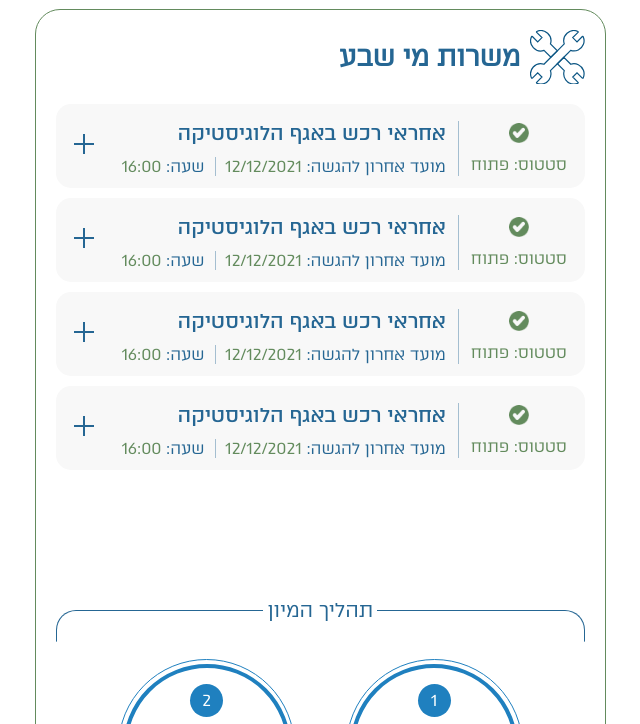
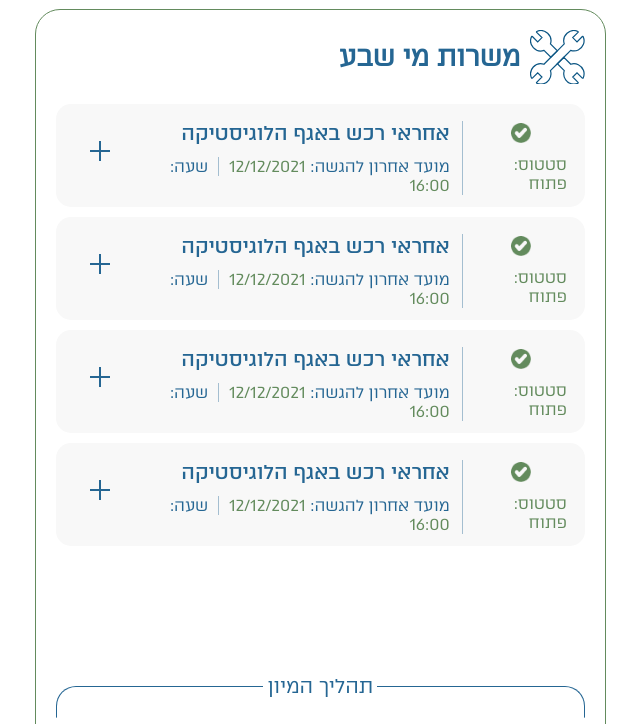
Before and after one commit to savannahtech/charles-sqlink-test, a plain HTML site: page index.html in a window 1280 px wide. Shown: the part 1980-2704 px from the top of the page, without its empty margins (413-1053 px from the left). Drawn offline with Linux system fonts and the light colour scheme; files whose address does not match are found by name.

Commit message:
feat: update svg plus buttons

```diff
--- a/assets/styles/index.css
+++ b/assets/styles/index.css
@@ -127,6 +127,8 @@ span {
 
 .nav-right .search-d3 #close-tag {
   display: none;
+  transform: rotate(45deg);
+  margin: 5px auto;
 }
 
 .nav-logo-text {
@@ -454,6 +456,10 @@ span {
 
 .footer-form h2{
   font-size: 40px;
+}
+
+.footer-form button{
+  padding: 18px 0;
 }
 
 .footer-contact {
--- a/index.html
+++ b/index.html
@@ -75,7 +75,25 @@
             <img src="./assets/images/logo2.png" alt="logo2" />
           </div>
           <div class="search-d3">
-            <span id="close-tag">X</span>
+            <svg
+              id="close-tag"
+              data-name="Expand Item"
+              xmlns="http://www.w3.org/2000/svg"
+              width="20"
+              height="20"
+              viewBox="0 0 20 20"
+              speechify-initial-font-family='"Atlas Regular", arial, tahoma'
+              speechify-initial-font-size="16px"
+            >
+              <path
+                id="icon"
+                d="M1207,395h9v2h-9v9h-2v-9h-9v-2h9v-9h2Z"
+                transform="translate(-1196 -386)"
+                fill="#FFFFFF"
+                speechify-initial-font-family='"Atlas Regular", arial, tahoma'
+                speechify-initial-font-size="16px"
+              ></path>
+            </svg>
             <a id="hamburgerIcon" href="/#">
               <img src="./assets/images/hamburgerIcon.png" alt="hamburgerIcon" />
             </a>
@@ -851,7 +869,25 @@
             </div>
 
             <button class="accordion">
-              <img class="accordion-icon" src="./assets/images/plusIcon.png" alt="plus" />
+              <svg
+                id="Expand_Item"
+                data-name="Expand Item"
+                xmlns="http://www.w3.org/2000/svg"
+                width="20"
+                height="20"
+                viewBox="0 0 20 20"
+                speechify-initial-font-family='"Atlas Regular", arial, tahoma'
+                speechify-initial-font-size="16px"
+              >
+                <path
+                  id="icon"
+                  d="M1207,395h9v2h-9v9h-2v-9h-9v-2h9v-9h2Z"
+                  transform="translate(-1196 -386)"
+                  fill="#256693"
+                  speechify-initial-font-family='"Atlas Regular", arial, tahoma'
+                  speechify-initial-font-size="16px"
+                ></path>
+              </svg>
               <div>
                 <div class="d-flex row d-right align-center mt-1">
                   <div class="d-flex col d-center align-end inner-left">
@@ -961,7 +997,25 @@
             </div>
 
             <button class="accordion">
-              <img class="accordion-icon" src="./assets/images/plusIcon.png" alt="plus" />
+              <svg
+                id="Expand_Item"
+                data-name="Expand Item"
+                xmlns="http://www.w3.org/2000/svg"
+                width="20"
+                height="20"
+                viewBox="0 0 20 20"
+                speechify-initial-font-family='"Atlas Regular", arial, tahoma'
+                speechify-initial-font-size="16px"
+              >
+                <path
+                  id="icon"
+                  d="M1207,395h9v2h-9v9h-2v-9h-9v-2h9v-9h2Z"
+                  transform="translate(-1196 -386)"
+                  fill="#256693"
+                  speechify-initial-font-family='"Atlas Regular", arial, tahoma'
+                  speechify-initial-font-size="16px"
+                ></path>
+              </svg>
               <div>
                 <div class="d-flex row d-right align-center mt-1">
                   <div class="d-flex col d-center align-end inner-left">
@@ -1071,7 +1125,25 @@
             </div>
 
             <button class="accordion">
-              <img class="accordion-icon" src="./assets/images/plusIcon.png" alt="plus" />
+              <svg
+                id="Expand_Item"
+                data-name="Expand Item"
+                xmlns="http://www.w3.org/2000/svg"
+                width="20"
+                height="20"
+                viewBox="0 0 20 20"
+                speechify-initial-font-family='"Atlas Regular", arial, tahoma'
+                speechify-initial-font-size="16px"
+              >
+                <path
+                  id="icon"
+                  d="M1207,395h9v2h-9v9h-2v-9h-9v-2h9v-9h2Z"
+                  transform="translate(-1196 -386)"
+                  fill="#256693"
+                  speechify-initial-font-family='"Atlas Regular", arial, tahoma'
+                  speechify-initial-font-size="16px"
+                ></path>
+              </svg>
               <div>
                 <div class="d-flex row d-right align-center mt-1">
                   <div class="d-flex col d-center align-end inner-left">
@@ -1181,7 +1253,25 @@
             </div>
 
             <button class="accordion">
-              <img class="accordion-icon" src="./assets/images/plusIcon.png" alt="plus" />
+              <svg
+                id="Expand_Item"
+                data-name="Expand Item"
+                xmlns="http://www.w3.org/2000/svg"
+                width="20"
+                height="20"
+                viewBox="0 0 20 20"
+                speechify-initial-font-family='"Atlas Regular", arial, tahoma'
+                speechify-initial-font-size="16px"
+              >
+                <path
+                  id="icon"
+                  d="M1207,395h9v2h-9v9h-2v-9h-9v-2h9v-9h2Z"
+                  transform="translate(-1196 -386)"
+                  fill="#256693"
+                  speechify-initial-font-family='"Atlas Regular", arial, tahoma'
+                  speechify-initial-font-size="16px"
+                ></path>
+              </svg>
               <div>
                 <div class="d-flex row d-right align-center mt-1">
                   <div class="d-flex col d-center align-end inner-left">
@@ -1418,7 +1508,7 @@
                   <textarea class="custom-textarea"></textarea>
                 </div>
 
-                <button class="btn btn-secondary rounded-btn p-1">שלחו</button>
+                <button class="btn btn-secondary rounded-btn mt-1">שלחו</button>
               </form>
             </div>
             <div class="footer-contact">
```
